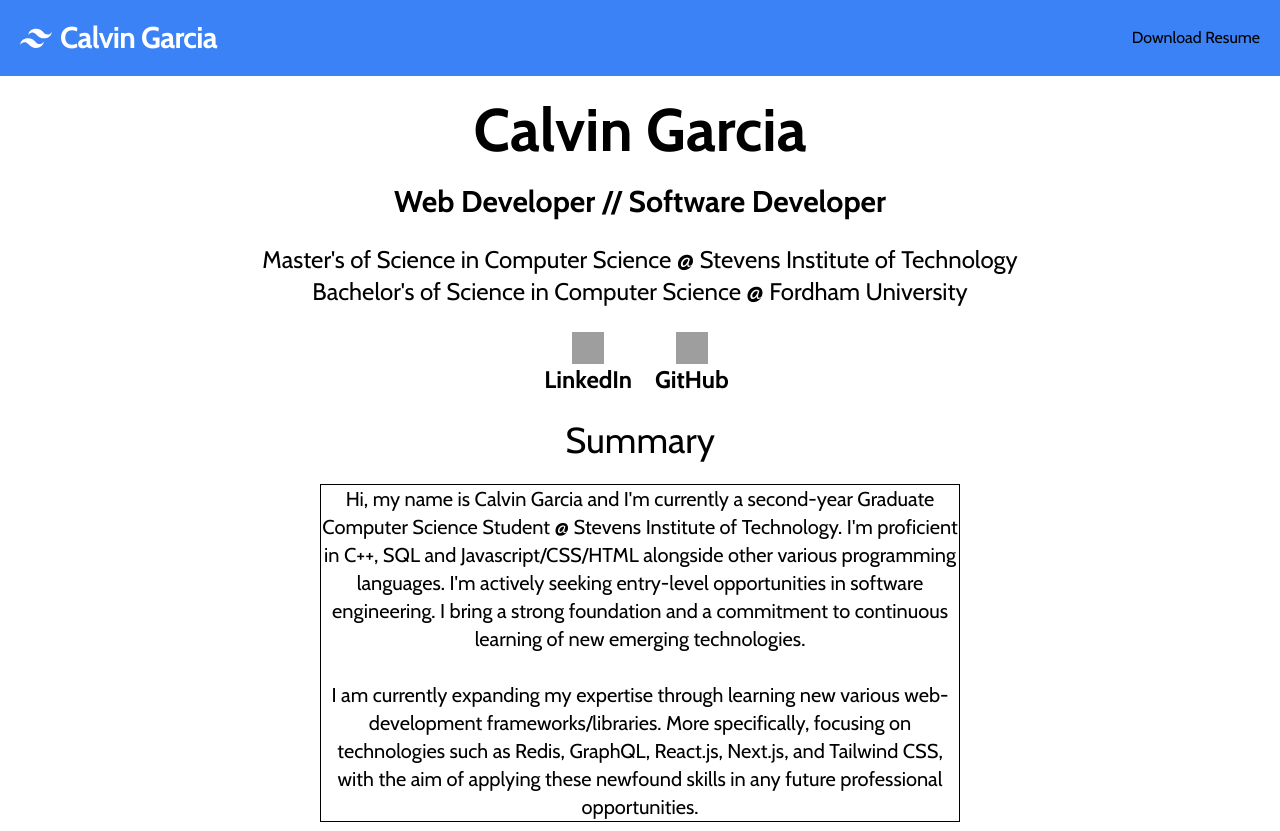
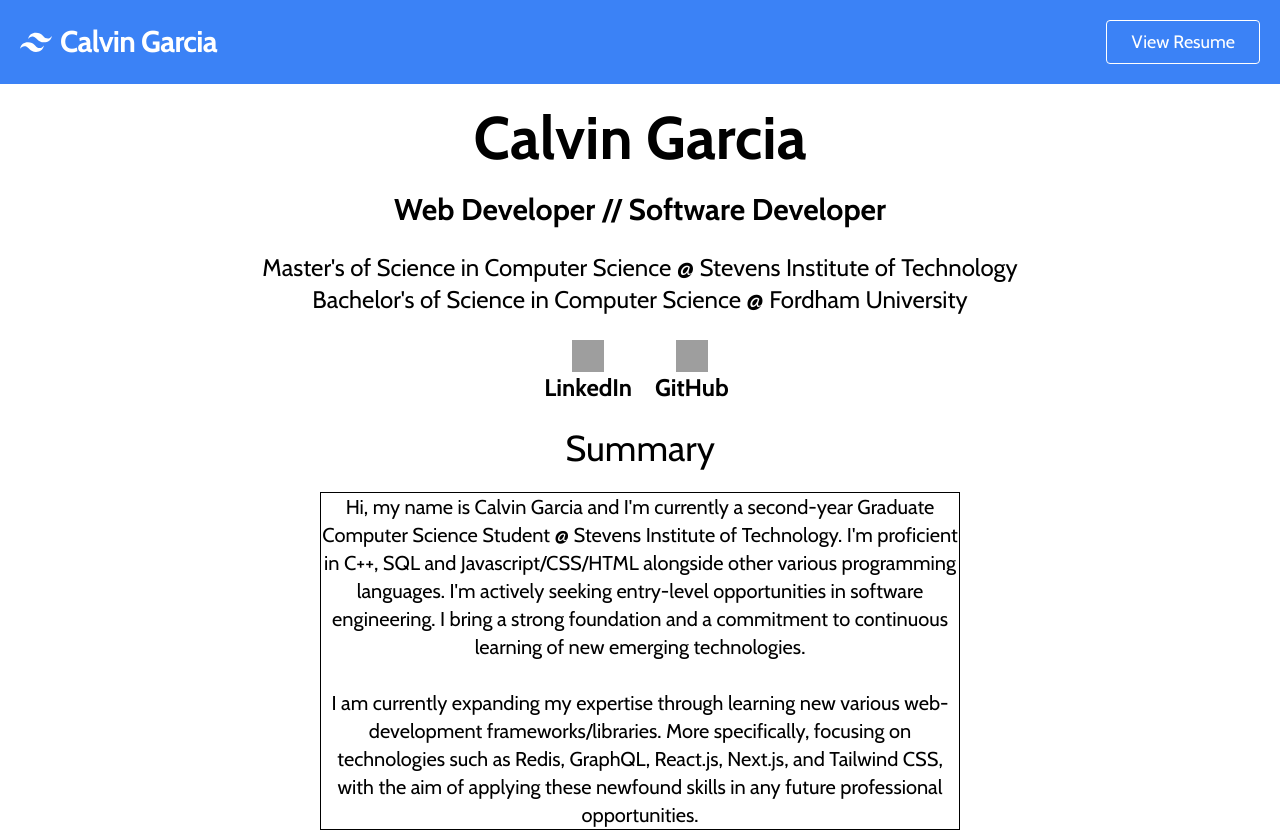
Before and after one commit to Calvin526/Portfolio, a React (Vite) app: page / in a window 1280 px wide. Shown: the top 831 px of the page. Built offline with nearby package versions, Linux system fonts and the light colour scheme; grey boxes are pictures that could not be loaded.

Commit message:
Download style change

```diff
--- a/src/App.jsx
+++ b/src/App.jsx
@@ -34,7 +34,7 @@ function App() {
 
     </div>
     <div>
-    <a href="/Calvin_Garcia_Resume.pdf" target="_blank" rel="noopener noreferrer">Download Resume</a>
+      <a href="/Calvin_Garcia_Resume.pdf" class="inline-block text-lg px-6 py-3 leading-none border rounded text-white border-white hover:border-transparent hover:text-purple-500 hover:bg-white mt-4 lg:mt-0"  target="_blank" rel="noopener noreferrer"> View Resume</a>
     </div>
   </div>
 </nav>
```
